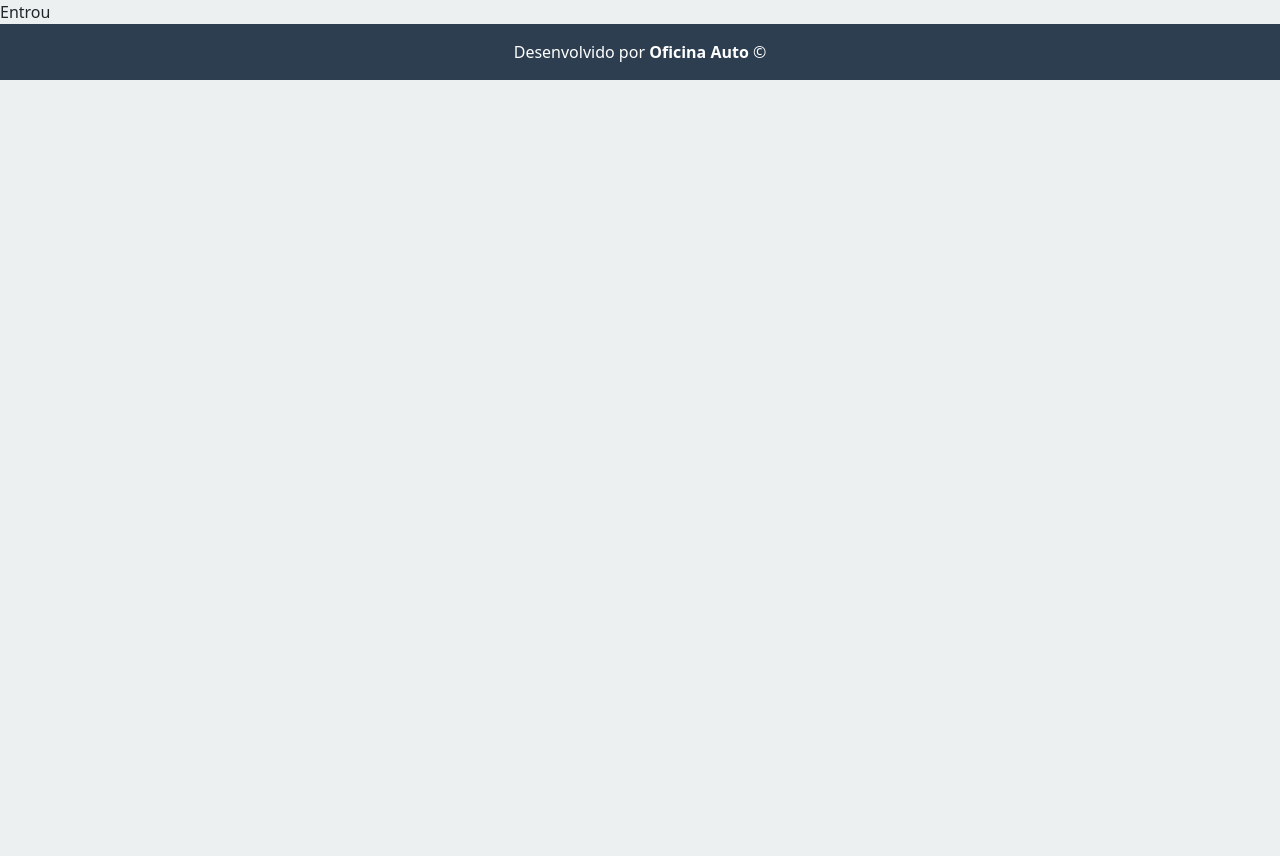
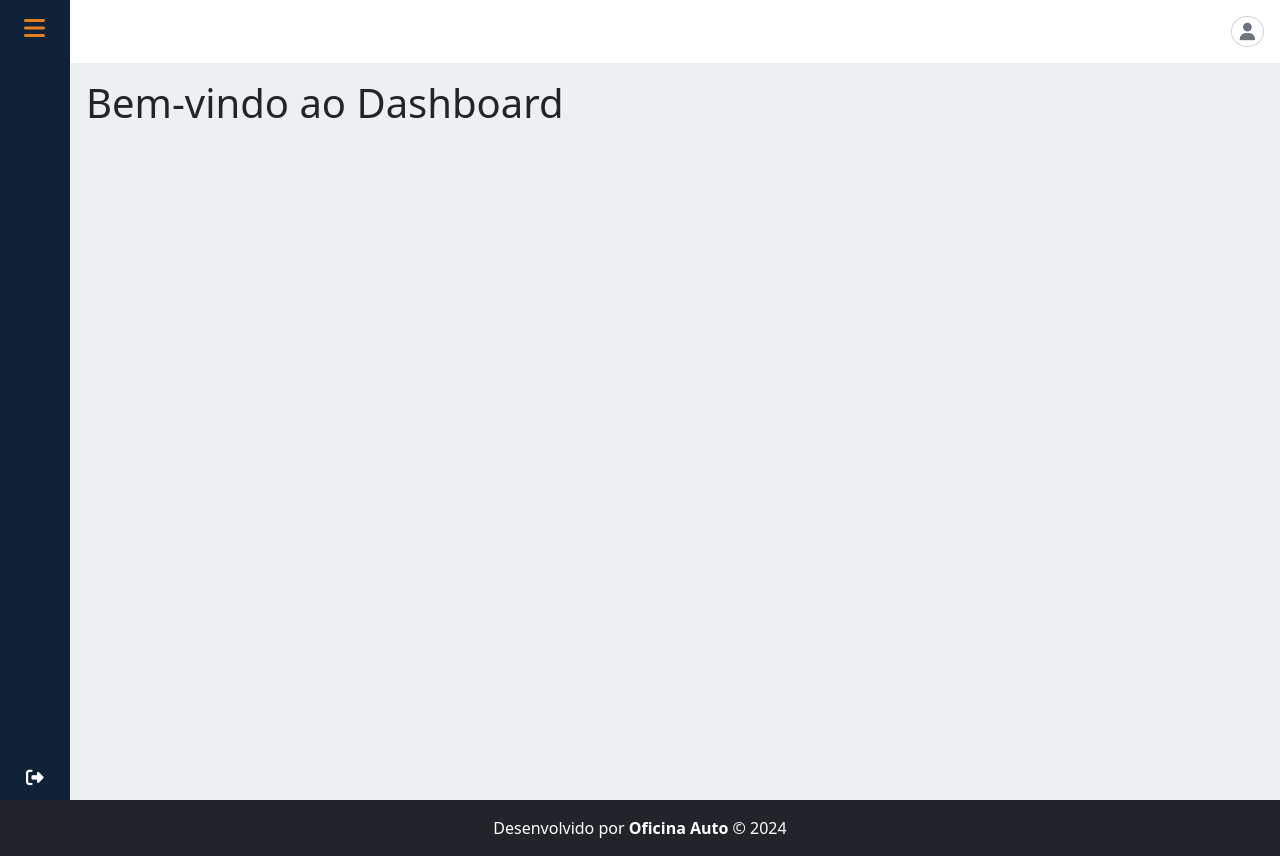
Before and after one commit to Werbster-MT/projeto-oficina-ci, a CodeIgniter app: page /projeto-oficina-ci/index.php/admin/dashboard/index in a window 1280 px wide. Before the commit the page ends 800 px from the top, so only its background shows below. Run offline with CodeIgniter, Linux system fonts and the light colour scheme; the visitor is signed in with stand-in values (Sample User, id 1); data that the repository does not hold is empty; some libraries are stand-ins or nearby versions.

Commit message:
[FEAT] Adicionando navegacao projeto oficina ci.

```diff
--- a/application/controllers/Login.php
+++ b/application/controllers/Login.php
@@ -8,12 +8,12 @@
 		parent::__construct();
 		$this->load->helper('url');
 		$this->load->model('login_model');
+		$this->load->library('session');
 	}
 
 	public function index()
 	{
 		$dados["title"] = "Login - Oficina Auto";
-		$this->load->view('templates/header', $dados);
 		$this->load->view('pages/login', $dados);
 		$this->load->view('templates/js');
 	}
--- a/application/controllers/admin/Dashboard.php
+++ b/application/controllers/admin/Dashboard.php
@@ -6,15 +6,18 @@
 	public function __construct() {
 		parent::__construct();
 		permission();
+		$this->load->library('session');
 	}
 
 	public function index()
 	{
 		$data['title'] = "Dashboard - CodeIgniter.";
-
+		$data['user'] = $this->session->userdata("logged_user");
 		$this->load->view('templates/header', $data);
+		$this->load->view('templates/nav-menu', $data);
+		$this->load->view('templates/nav-top', $data);
 		$this->load->view('pages/admin/dashboard', $data);
+		$this->load->view('templates/js', $data);
 		$this->load->view('templates/footer', $data);
-		$this->load->view('templates/js', $data);
 	}
 }
--- a/application/views/pages/admin/dashboard.php
+++ b/application/views/pages/admin/dashboard.php
@@ -1,3 +1,4 @@
-<?php
-   echo "Entrou";
-?>
+<div class="content">
+   <!-- Page content here -->
+   <h1>Bem-vindo ao Dashboard</h1>
+</div>
--- a/application/views/templates/footer.php
+++ b/application/views/templates/footer.php
@@ -1,3 +1,9 @@
-<footer class="py-3">
-    <div class="text-center text-white">Desenvolvido por <strong>Oficina Auto</strong> &copy;</div>
+</div>
+</div>
+<footer class="bg-dark text-white text-center py-3">
+    <div class="container">
+        Desenvolvido por <strong>Oficina Auto</strong> &copy; <?php echo date('Y'); ?>
+    </div>
 </footer>
+</body>
+</html>
--- a/application/views/templates/header.php
+++ b/application/views/templates/header.php
@@ -8,8 +8,9 @@
     <!-- Inclusão do CSS do Bootstrap -->
     <link href="https://cdn.jsdelivr.net/npm/bootstrap@5.3.3/dist/css/bootstrap.min.css" rel="stylesheet" integrity="sha384-QWTKZyjpPEjISv5WaRU9OFeRpok6YctnYmDr5pNlyT2bRjXh0JMhjY6hW+ALEwIH" crossorigin="anonymous">
     <!-- Inclusão do CSS do Font Awesome -->
-    <link href="https://cdnjs.cloudflare.com/ajax/libs/font-awesome/6.0.0-beta3/css/all.min.css" rel="stylesheet">
+    <script src="https://kit.fontawesome.com/0c23645969.js" crossorigin="anonymous"></script>
     <!-- Inclusão de um arquivo de estilo CSS personalizado -->
     <link rel="stylesheet" href="<?= base_url('assets/css/style.css') ?>">
 </head>
 <body>
+<div class="wrapper">
--- a/application/views/templates/js.php
+++ b/application/views/templates/js.php
@@ -1,4 +1,8 @@
 <!-- Inclusão do JS do Bootstrap -->
 <script src="https://cdn.jsdelivr.net/npm/bootstrap@5.3.3/dist/js/bootstrap.bundle.min.js" integrity="sha384-YvpcrYf0tY3lHB60NNkmXc5s9fDVZLESaAA55NDzOxhy9GkcIdslK1eN7N6jIeHz" crossorigin="anonymous"></script>
-</body>
-</html>
+<script>
+    const hamBurger = document.querySelector(".toggle-btn");
+    hamBurger.addEventListener("click", function () {
+    document.querySelector("#sidebar").classList.toggle("expand");
+    });
+</script>
--- /dev/null
+++ b/application/views/templates/nav-menu.php
@@ -0,0 +1,73 @@
+<aside id="sidebar">
+    <div class="d-flex">
+        <button class="toggle-btn btn-logo" type="button">
+            <i class="fa-solid fa-bars"></i>
+        </button>
+        <div class="sidebar-logo">
+            <img class="img-fluid" src="<?=base_url('assets/imgs/tools.png')?>" alt="Imagem Ferramentas" width="25" height="25">
+            <a href="#">Oficina Auto</a>
+        </div>
+    </div>
+    <ul class="sidebar-nav">
+        <?php if ($user['nivel_acesso'] === 'admin' || $user['nivel_acesso'] === 'mecanico'): ?>
+            <li class="sidebar-item">
+                <a href="#" class="sidebar-link">
+                    <i class="fa-solid fa-screwdriver-wrench"></i>
+                    <span>Serviços</span>
+                </a>
+            </li>
+        <?php endif; ?>
+
+        <?php if ($user['nivel_acesso'] === 'admin' || $user['nivel_acesso'] === 'vendedor'): ?>
+            <li class="sidebar-item">
+                <a href="#" class="sidebar-link">
+                    <i class="fa-solid fa-money-bill"></i>
+                    <span>Vendas</span>
+                </a>
+            </li>
+        <?php endif; ?>
+
+        <?php if ($user['nivel_acesso'] === 'admin' || $user['nivel_acesso'] === 'almoxarifado'): ?>
+            <li class="sidebar-item">
+                <a href="#" class="sidebar-link">
+                <i class="fa-solid fa-boxes-stacked"></i>
+                    <span>Materiais</span>
+                </a>
+            </li>
+        <?php endif; ?>
+
+        <?php if ($user['nivel_acesso'] === 'admin'): ?>
+            <li class="sidebar-item">
+                <a href="#" class="sidebar-link collapsed has-dropdown" data-bs-toggle="collapse"
+                    data-bs-target="#auth" aria-expanded="false" aria-controls="auth">
+                    <i class="fa-solid fa-chart-simple"></i>
+                    <span>Relatórios</span>
+                </a>
+                <ul id="auth" class="sidebar-dropdown list-unstyled collapse" data-bs-parent="#sidebar">
+                    <li class="sidebar-item">
+                        <a href="#" class="sidebar-link">Serviços</a>
+                    </li>
+                    <li class="sidebar-item">
+                        <a href="#" class="sidebar-link">Vendas</a>
+                    </li>
+                    <li class="sidebar-item">
+                        <a href="#" class="sidebar-link">Materiais</a>
+                    </li>
+                </ul>
+            </li>
+
+            <li class="sidebar-item">
+                <a href="#" class="sidebar-link">
+                    <i class="fa-solid fa-user-plus"></i>
+                    <span>Adicionar Usuário</span>
+                </a>
+            </li>
+        <?php endif; ?>
+    </ul>
+    <div class="sidebar-footer">
+        <a href="<?=base_url('login/logout')?>" class="sidebar-link">
+        <i class="fa-solid fa-right-from-bracket"></i>
+            <span>Sair</span>
+        </a>
+    </div>
+</aside>
--- /dev/null
+++ b/application/views/templates/nav-top.php
@@ -0,0 +1,8 @@
+<div class="main">
+    <div class="nav-top">
+        <div class="perfil p-3">
+            <h4 class="text-muted m-0 fw-normal"><?=$user['nome']?></h4>
+            <a class="btn btn-sm btn-outline-secondary ms-2" href=""><i class="fa-solid fa-user fa-lg"></i></a>
+        </div>
+    </div>
+</nav>
--- a/assets/css/style.css
+++ b/assets/css/style.css
@@ -40,58 +40,254 @@
     color: #FFFFFF;
 }
 
-/* Login */
-.card {
-    background-color: #FFFFFF;
-    border: none;
-    border-radius: 8px;
+/* Nav Menu */
+::after,
+::before {
+    box-sizing: border-box;
+    margin: 0;
+    padding: 0;
 }
 
-.form-container {
-    max-width: 600px;
-    margin: auto;
+a {
+    text-decoration: none !important;
 }
 
-.form-control {
-    border: 1px solid #ced4da;
-    border-left: none;
+li {
+    list-style: none !important;
 }
 
-.image-container {
-    text-align: center;
-    margin-bottom: 20px;
+/* Wrapper grid layout */
+.wrapper {
+    display: grid;
+    grid-template-areas:
+        "sidebar nav-top"
+        "sidebar main";
+    grid-template-columns: auto 1fr;
+    grid-template-rows: auto 1fr;
+    height: 100vh;
 }
 
-.image-container img {
-    max-width: 100%;
-    height: auto;
+/* Sidebar styles */
+#sidebar {
+    grid-area: sidebar;
+    width: 70px;
+    background-color: #0e2238;
+    display: flex;
+    flex-direction: column;
+    transition: all .25s ease-in-out;
 }
 
-.input-group-text {
-    background-color: #ECF0F1;
+#sidebar.expand {
+    width: 260px;
+}
+
+.toggle-btn {
+    background-color: transparent;
+    cursor: pointer;
+    border: 0;
+    padding: 1rem 1.5rem;
+}
+
+.toggle-btn i {
+    font-size: 1.5rem;
+    color: #FFF;
+}
+
+.btn-logo i  {
+    color: #E67E22 !important;
+}
+
+.sidebar-logo {
+    margin: auto 0;
+    display: flex;
+    align-items: center;
+    justify-content: space-between;
+}
+
+.sidebar-logo a {
+    color: #FFF;
+    font-size: 1.15rem;
+    font-weight: 600;
+}
+
+#sidebar:not(.expand) .sidebar-logo,
+#sidebar:not(.expand) a.sidebar-link span {
+    display: none;
+}
+
+.sidebar-nav {
+    padding: 2rem 0;
+    flex: 1 1 auto;
+}
+
+a.sidebar-link {
+    padding: .625rem 1.625rem;
+    color: #FFF;
+    display: block;
+    font-size: 0.9rem;
+    white-space: nowrap;
+}
+
+.sidebar-link i {
+    font-size: 1.1rem;
+    margin-right: .75rem;
+}
+
+a.sidebar-link:hover {
+    background-color: rgba(255, 255, 255, .075);
+    border-left: 3px solid #3b7ddd;
+}
+
+.sidebar-item i {
+    width: 20px;
+    text-align: center;
+}
+
+#sidebar:not(.expand) .sidebar-item .sidebar-dropdown {
+    position: absolute;
+    top: 0;
+    left: 70px;
+    background-color: #2C3E50;
+    padding: 0;
+    min-width: 15rem;
+    display: none;
+}
+
+#sidebar:not(.expand) .sidebar-item:hover .has-dropdown + .sidebar-dropdown {
+    display: block;
+    max-width: 15rem;
+    min-width: 15rem;
+    opacity: 1;
+    z-index: 2000;
+    top: auto;
+    bottom: auto;
+    left: 70px;
+}
+
+#sidebar.expand .sidebar-link[data-bs-toggle="collapse"]::after {
+    border: solid;
+    border-width: 0 .075rem .075rem 0;
+    content: "";
+    display: inline-block;
+    padding: 2px;
+    position: absolute;
+    right: 1.5rem;
+    top: 1.4rem;
+    transform: rotate(-135deg);
+    transition: all .2s ease-out;
+}
+
+#sidebar.expand .sidebar-link[data-bs-toggle="collapse"].collapsed::after {
+    transform: rotate(45deg);
+    transition: all .2s ease-out;
+}
+
+/* Positioning submenu next to main link */
+#sidebar:not(.expand) .sidebar-item:hover .has-dropdown + .sidebar-dropdown {
+    display: block;
+    max-width: 15rem;
+    min-width: 15rem;
+    opacity: 1;
+    z-index: 2000;
+    top: 0;
+    left: 70px;
+}
+
+#sidebar:not(.expand) .sidebar-item:hover {
+    position: relative;
+}
+
+#sidebar:not(.expand) .sidebar-item:hover .sidebar-dropdown {
+    left: calc(100% + 70px);
+    top: 0;
+}
+
+/* Media Query for larger screens */
+@media (min-width: 2560px) {
+    #sidebar {
+        width: 100px;
+    }
+
+    #sidebar.expand {
+        width: 400px;
+    }
+
+    .toggle-btn i {
+        font-size: 2rem;
+    }
+
+    .sidebar-logo a {
+        font-size: 1.5rem;
+    }
+
+    a.sidebar-link {
+        padding: 1rem 2rem;
+        font-size: 1.1rem;
+    }
+
+    .sidebar-link i {
+        font-size: 1.3rem;
+        margin-right: 1rem;
+    }
+
+    #sidebar:not(.expand) .sidebar-item .sidebar-dropdown {
+        min-width: 20rem;
+    }
+
+    #sidebar.expand .sidebar-link[data-bs-toggle="collapse"]::after {
+        right: 2rem;
+        top: 1.6rem;
+    }
+}
+
+/* Nav Top styles */
+.nav-top {
+    grid-area: nav-top;
+    width: 100%;
+    transition: margin-left .25s ease-in-out;
+    display: flex;
+    align-items: center;
+    justify-content: end;
+    background-color: #FFFFFF;
+}
+
+.nav-top .perfil {
+    display: flex;
+    align-items: center;
+}
+
+.nav-top .perfil a {
+    border-radius: 50%;
     border: 1px solid #ced4da;
-    border-right: none;
+}
+
+.nav-top .perfil i {
+    border: none;
+}
+
+#sidebar.expand ~ .nav-top {
+    margin-left: 260px;
+}
+
+/* Content area */
+.main {
+    grid-area: main;
+    display: flex;
+    flex-direction: column;
+}
+
+.content {
+    flex: 1;
+    padding: 1rem;
 }
 
 @media screen and (min-width: 2560px) {
-    .card-body {
-        padding: 3rem;
+    .nav-top .perfil h4, .nav-top .perfil a{
+        font-size: 2em;
     }
-    .form-container {
-        width: 800px;
-    }
-    .input-group-text, .form-control {
-        font-size: 1.5rem;
-        padding: 1rem;
-    }
-    .btn-primary {
-        font-size: 1.5rem;
-        padding: 1rem 1.5rem;
-    }
-    .text-primary {
-        font-size: 2rem;
-    }
-    h1, h2 {
-        font-size: 2.5rem;
+
+    .nav-top .perfil a {
+        width: 60px;
+        height: 60px;
     }
 }
```
Also changed, not shown: application/views/pages/login.php (+15 -0 lines), assets/css/login.css (added, +88 -0 lines), application/views/templates/navigation.php (deleted).
